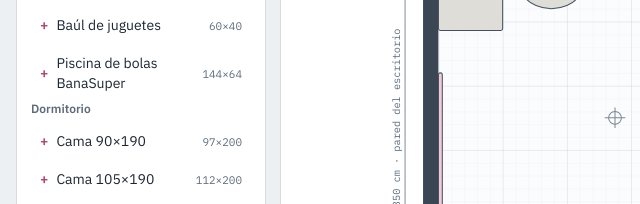
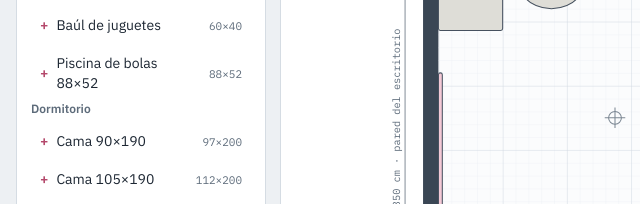
Before and after one commit to BenAbi/baby-room, a plain HTML site: page index.html in a window 1280 px wide. Shown: the part 396-600 px from the top of the page, 0-640 px from the left. Drawn offline with nearby package versions, Linux system fonts and the light colour scheme.

Commit message:
Piscina de bolas de 88×52 en el catálogo

```diff
--- a/index.html
+++ b/index.html
@@ -302,7 +302,7 @@ const CATALOG=[
     {name:'Sillón de lactancia',w:75,d:80,h:100,color:'sage'},
     {name:'Parque de juegos',w:100,d:100,h:70,color:'sky'},
     {name:'Baúl de juguetes',w:60,d:40,h:45,color:'lilac'},
-    {name:'Piscina de bolas BanaSuper',w:144,d:64,h:30,color:'stone'}
+    {name:'Piscina de bolas 88×52',w:88,d:52,h:30,color:'stone'}
   ]},
   {group:'Dormitorio',items:[
     {name:'Cama 90×190',w:97,d:200,h:45,color:'sky'},
```
